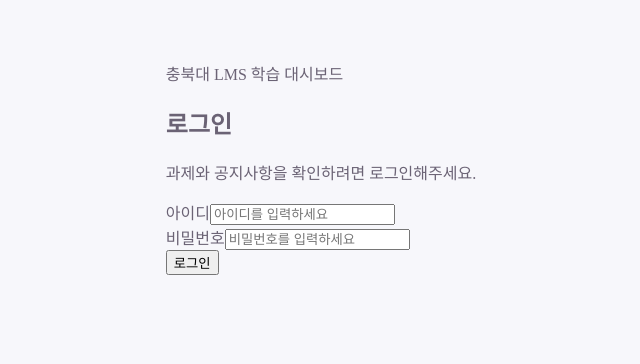
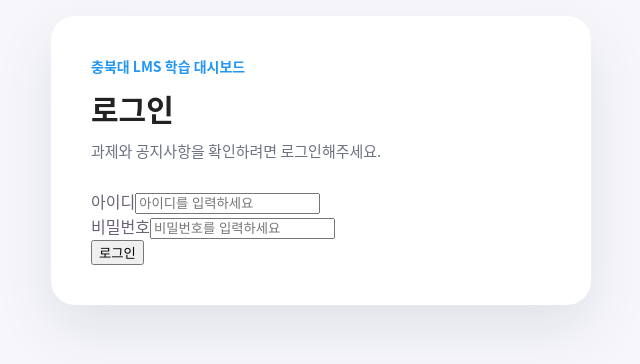
Before and after one commit to KadenID/OSBP_Team_NULL, a React (Vite) app in the folder client/: page / in a window 1280 px wide. Shown: the part 240-604 px from the top of the page, without its empty margins (319-959 px from the left). Built offline with nearby package versions, Linux system fonts and the light colour scheme.

Commit message:
style: 로그인 카드와 텍스트 스타일 정리

```diff
--- a/client/src/Components/login_page/LoginPage.css
+++ b/client/src/Components/login_page/LoginPage.css
@@ -25,4 +25,38 @@
   box-sizing: border-box;
   background: var(--login-bg);
   overflow: hidden;
+  font-family: "Noto Sans CJK KR", "Noto Sans KR", system-ui, sans-serif;
 }
+
+.login-card {
+  width: 100%;
+  max-width: 460px;
+  padding: 40px;
+  border-radius: 24px;
+  background: var(--login-card-bg);
+  box-shadow: 0 24px 60px var(--login-card-shadow);
+}
+
+.login-title-area {
+  margin-bottom: 28px;
+}
+
+.login-label {
+  margin: 0 0 10px;
+  color: var(--login-primary);
+  font-size: 14px;
+  font-weight: 700;
+}
+
+.login-title-area h1 {
+  margin: 0;
+  color: var(--login-text);
+  font-size: 30px;
+  font-weight: 800;
+}
+
+.login-title-area p:last-child {
+  margin: 10px 0 0;
+  color: var(--login-sub-text);
+  font-size: 15px;
+}
```
